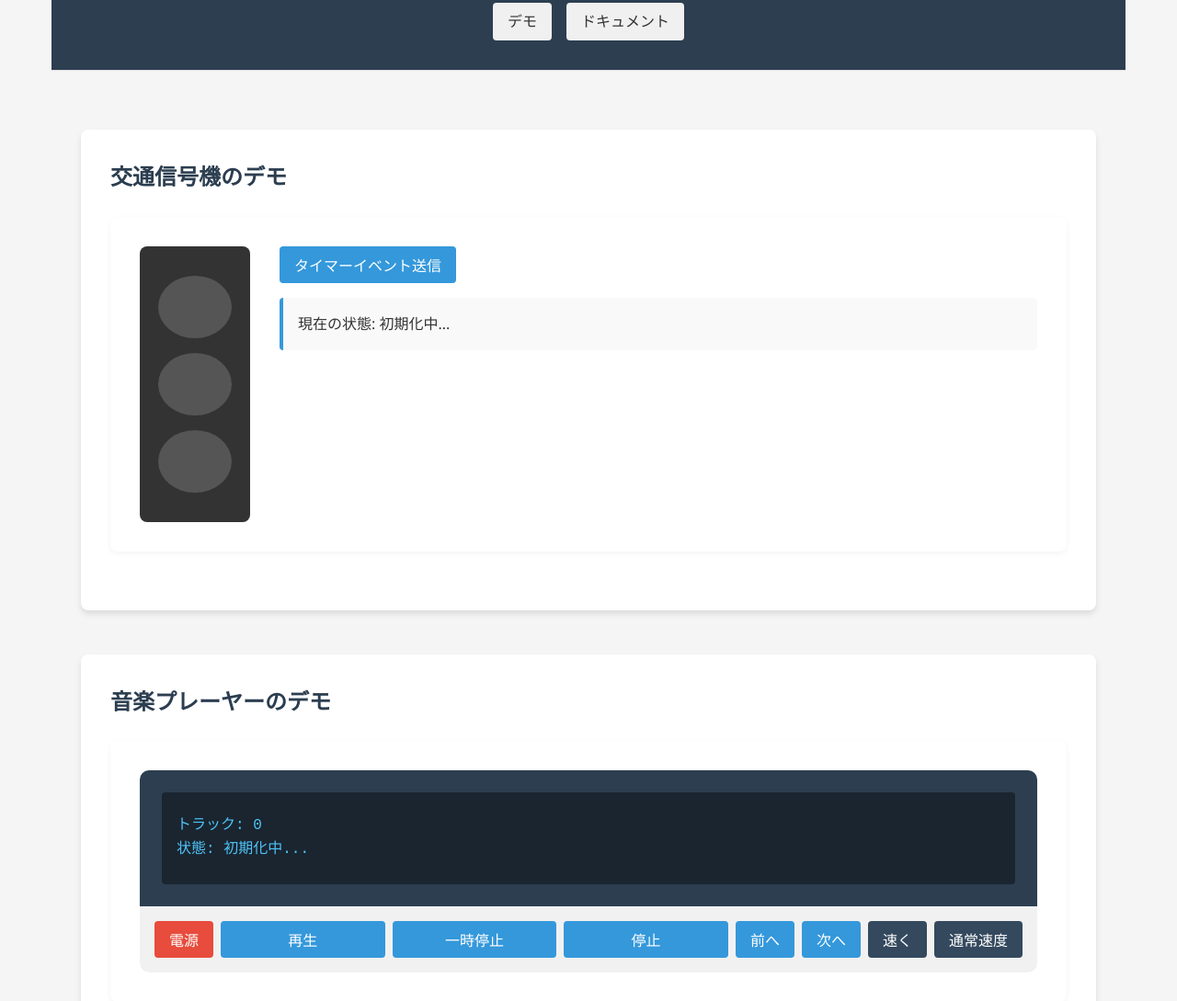
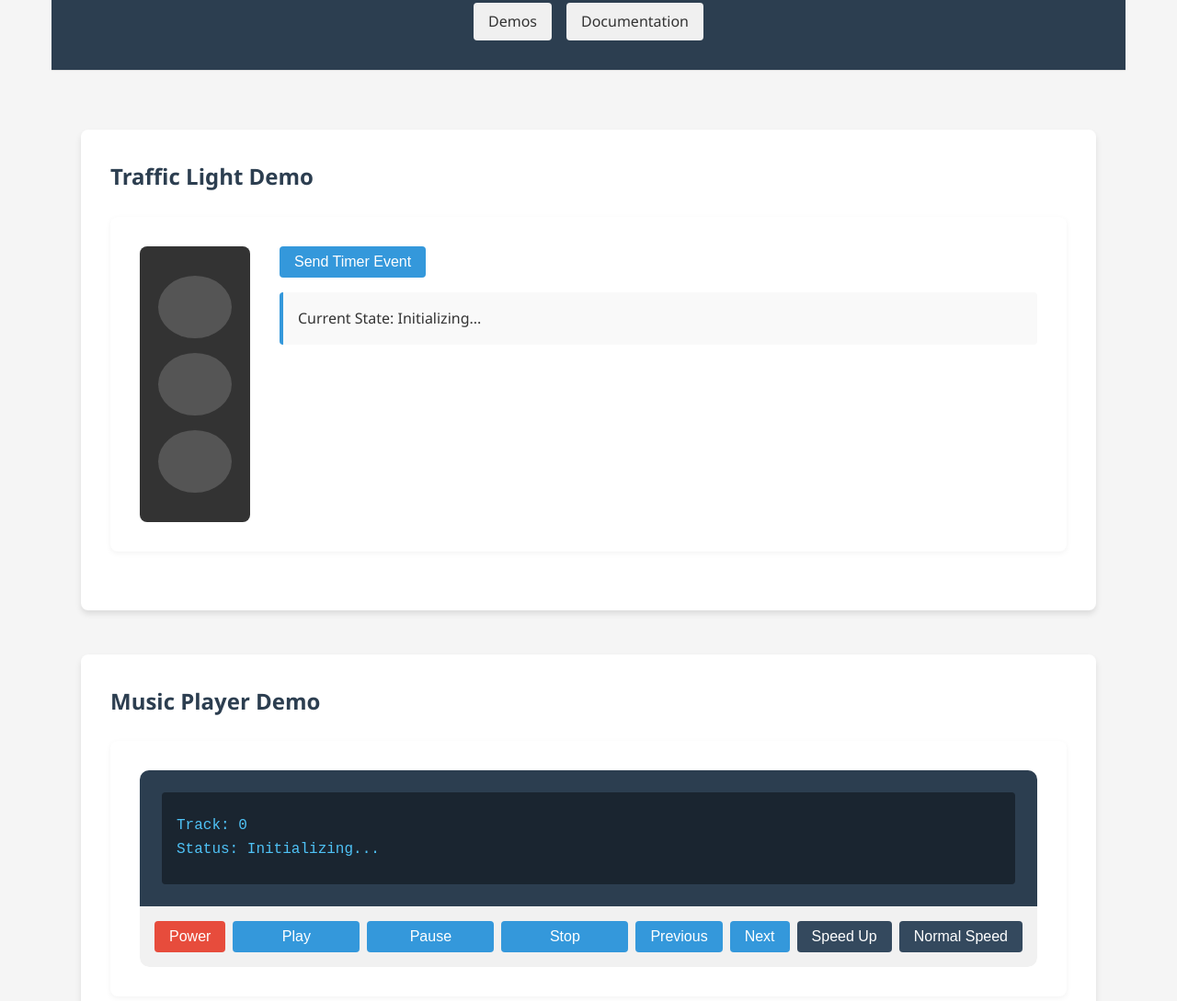
Before and after one commit to com-junkawasaki/rustate, a website: page web/index.html in a window 1280 px wide. Shown: the part 143-1232 px from the top of the page at 92% size. Drawn offline with Linux system fonts and the light colour scheme.

Commit message:
README.mdとweb/index.html、web/index.js、web/README.mdの内容を英語に翻訳し、可読性を向上させました。また、ドキュメントの整合性を保つために、各セクションの見出しを英語に変更しました。これにより、国際的なユーザーに対する理解が促進されました。

```diff
--- a/web/index.html
+++ b/web/index.html
@@ -11,14 +11,14 @@
         <h1>RuState Demos</h1>
         <p>Interactive demos of statecharts implemented in Rust and compiled to WebAssembly</p>
         <nav>
-            <a href="index.html" class="nav-link">デモ</a>
-            <a href="docs.html" class="nav-link">ドキュメント</a>
+            <a href="index.html" class="nav-link">Demos</a>
+            <a href="docs.html" class="nav-link">Documentation</a>
         </nav>
     </header>
 
     <main>
         <section id="traffic-light">
-            <h2>交通信号機のデモ</h2>
+            <h2>Traffic Light Demo</h2>
             <div class="demo-container">
                 <div class="traffic-light">
                     <div class="light red" id="red-light"></div>
@@ -26,33 +26,33 @@
                     <div class="light green" id="green-light"></div>
                 </div>
                 <div class="controls">
-                    <button id="traffic-timer-btn">タイマーイベント送信</button>
+                    <button id="traffic-timer-btn">Send Timer Event</button>
                     <div class="state-display">
-                        現在の状態: <span id="traffic-state">初期化中...</span>
+                        Current State: <span id="traffic-state">Initializing...</span>
                     </div>
                 </div>
             </div>
         </section>
 
         <section id="music-player">
-            <h2>音楽プレーヤーのデモ</h2>
+            <h2>Music Player Demo</h2>
             <div class="demo-container">
                 <div class="music-player">
                     <div class="player-display">
                         <div class="player-screen" id="player-screen">
-                            <div id="player-track">トラック: 0</div>
-                            <div id="player-status">状態: 初期化中...</div>
+                            <div id="player-track">Track: 0</div>
+                            <div id="player-status">Status: Initializing...</div>
                         </div>
                     </div>
                     <div class="player-controls">
-                        <button id="power-btn">電源</button>
-                        <button id="play-btn">再生</button>
-                        <button id="pause-btn">一時停止</button>
-                        <button id="stop-btn">停止</button>
-                        <button id="prev-btn">前へ</button>
-                        <button id="next-btn">次へ</button>
-                        <button id="speed-up-btn">速く</button>
-                        <button id="speed-normal-btn">通常速度</button>
+                        <button id="power-btn">Power</button>
+                        <button id="play-btn">Play</button>
+                        <button id="pause-btn">Pause</button>
+                        <button id="stop-btn">Stop</button>
+                        <button id="prev-btn">Previous</button>
+                        <button id="next-btn">Next</button>
+                        <button id="speed-up-btn">Speed Up</button>
+                        <button id="speed-normal-btn">Normal Speed</button>
                     </div>
                 </div>
             </div>
--- a/web/index.js
+++ b/web/index.js
@@ -1,4 +1,4 @@
-// RuState Wasm モジュールをインポート
+// Import RuState Wasm module
 import {
     Machine,
     State,
@@ -8,53 +8,53 @@ import {
 
 let currentTrack = 0;
 
-// 交通信号機のUI更新関数（Rust側から呼び出される）
+// Traffic light UI update function (called from Rust)
 window.updateTrafficLightUI = (state) => {
     console.log('Traffic light state updated:', state);
 
-    // すべての信号をリセット
+    // Reset all signals
     document.querySelectorAll('.light').forEach(light => {
         light.classList.remove('active');
     });
 
-    // 現在の状態に対応するライトをアクティブにする
+    // Activate the light corresponding to the current state
     const activeLight = document.getElementById(`${state}-light`);
     if (activeLight) {
         activeLight.classList.add('active');
     }
 
-    // 状態表示テキストを更新
+    // Update state display text
     const stateElement = document.getElementById('traffic-state');
     if (stateElement) {
         stateElement.textContent = state;
     }
 };
 
-// 音楽プレーヤーのUI更新関数（Rust側から呼び出される）
+// Music player UI update function (called from Rust)
 window.updateMusicPlayerUI = (statesJson) => {
     try {
         const states = JSON.parse(statesJson);
         console.log('Music player states updated:', states);
 
-        // 状態表示の更新
+        // Update state display
         const statusElement = document.getElementById('player-status');
         if (statusElement) {
-            statusElement.textContent = `状態: ${states.join(', ')}`;
+            statusElement.textContent = `Status: ${states.join(', ')}`;
         }
 
-        // UIの更新 - 電源状態に基づくボタンの有効化/無効化
+        // Update UI - enable/disable buttons based on power state
         const isPowerOff = states.includes('powerOff');
         const isPlaying = states.includes('playing');
         const isPaused = states.includes('paused');
         const isNormal = states.includes('normal');
 
-        // 電源に応じてボタンを有効/無効化
+        // Enable/disable buttons based on power state
         document.querySelectorAll('#play-btn, #pause-btn, #stop-btn, #prev-btn, #next-btn, #speed-up-btn, #speed-normal-btn')
             .forEach(btn => {
                 btn.disabled = isPowerOff;
             });
 
-        // 特定の状態に基づいてボタンの有効/無効化
+        // Enable/disable buttons based on specific states
         document.getElementById('play-btn').disabled = isPowerOff || isPlaying;
         document.getElementById('pause-btn').disabled = isPowerOff || isPaused || !isPlaying;
         document.getElementById('stop-btn').disabled = isPowerOff || !isPlaying;
@@ -65,29 +65,29 @@ window.updateMusicPlayerUI = (statesJson) => {
     }
 };
 
-// Wasm初期化とイベントリスナーの設定
+// Wasm initialization and event listener setup
 async function initWasm() {
     try {
-        // Wasmモジュールを初期化
+        // Initialize Wasm module
         await init();
         console.log('Wasm module loaded');
 
-        // 交通信号機の初期化
+        // Initialize traffic light
         await init_traffic_light();
 
-        // 音楽プレーヤーの初期化
+        // Initialize music player
         await init_music_player();
 
-        // イベントリスナーのセットアップ
+        // Set up event listeners
         setupEventListeners();
     } catch (error) {
         console.error('Failed to initialize Wasm:', error);
-        document.body.innerHTML = `<h1>エラー</h1><p>Wasmの初期化に失敗しました: ${error.message}</p>`;
+        document.body.innerHTML = `<h1>Error</h1><p>Failed to initialize Wasm: ${error.message}</p>`;
     }
 }
 
 function setupEventListeners() {
-    // 交通信号機のイベントリスナー
+    // Traffic light event listeners
     document.getElementById('traffic-timer-btn').addEventListener('click', () => {
         try {
             send_traffic_light_event('TIMER');
@@ -96,7 +96,7 @@ function setupEventListeners() {
         }
     });
 
-    // 音楽プレーヤーのイベントリスナー
+    // Music player event listeners
     document.getElementById('power-btn').addEventListener('click', () => {
         try {
             send_music_player_event('POWER');
@@ -165,15 +165,15 @@ function setupEventListeners() {
 }
 
 function updateTrackDisplay(event) {
-    // トラック表示の更新（コンテキストからの値はRustで処理されるが、UIの即時更新のため）
+    // Update track display (values from context are processed in Rust, but this is for immediate UI update)
     const trackElement = document.getElementById('player-track');
     if (trackElement) {
-        // NEXTイベントではインクリメント、PREVイベントではデクリメント（最小値は0）
+        // Increment for NEXT event, decrement for PREV event (minimum value is 0)
         const action = event === 'NEXT' ? 1 : -1;
         currentTrack = Math.max(0, currentTrack + action);
-        trackElement.textContent = `トラック: ${currentTrack}`;
+        trackElement.textContent = `Track: ${currentTrack}`;
     }
 }
 
-// Wasm初期化を実行
+// Run Wasm initialization
 initWasm().catch(console.error);
```
Also changed, not shown: README.md, web/README.md.
